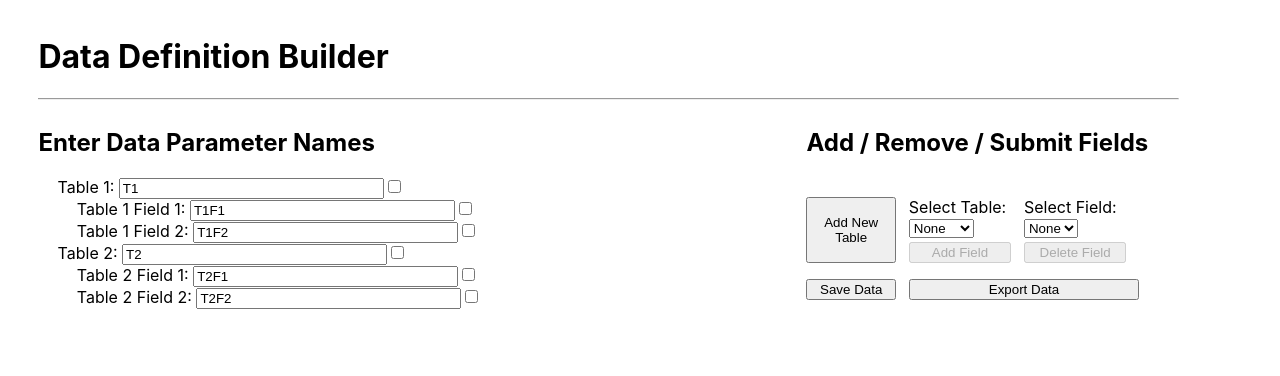
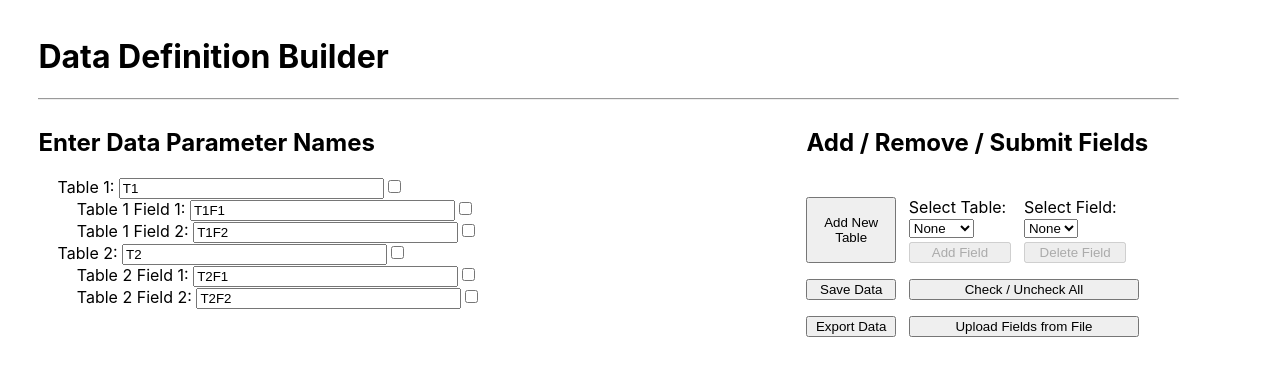
Before and after one commit to wdparker93/data-request-builder, a React (Create React App) app: page / in a window 1280 px wide. Shown: the top 376 px of the page. Built offline with nearby package versions, Linux system fonts and the light colour scheme.

Commit message:
Added check/uncheck all

```diff
--- a/src/App.js
+++ b/src/App.js
@@ -200,6 +200,27 @@ function App() {
     setCheckBoxDictionary(checkBoxes);
   };
 
+  const selectDeselectAll = () => {
+    let checkBoxes = document.getElementsByClassName("checkbox");
+    let atLeastOneBoxChecked = false;
+    let numChecked = 0;
+    for (let i = 0; i < checkBoxes.length; i++) {
+      if (checkBoxes[i].checked) {
+        atLeastOneBoxChecked = true;
+        numChecked++;
+      }
+    }
+    let valueToSet = true;
+    if (numChecked === checkBoxes.length) {
+      valueToSet = false;
+    }
+    let workingCheckBoxDict = [];
+    for (let i = 0; i < checkBoxes.length; i++) {
+      workingCheckBoxDict[checkBoxes[i].id] = valueToSet;
+    }
+    setCheckBoxDictionary(workingCheckBoxDict);
+  };
+
   //Render to browser
   return (
     <div className="App">
@@ -274,10 +295,24 @@ function App() {
             </button>
             <button
               className="button"
+              id="select-deselect-all-button"
+              onClick={selectDeselectAll}
+            >
+              Check / Uncheck All
+            </button>
+            <button
+              className="button"
               id="submit-field-data-button"
               onClick={submitFieldData}
             >
               Export Data
+            </button>
+            <button
+              className="button"
+              id="select-deselect-all-button"
+              onClick={selectDeselectAll}
+            >
+              Upload Fields from File
             </button>
           </div>
         </div>
```
